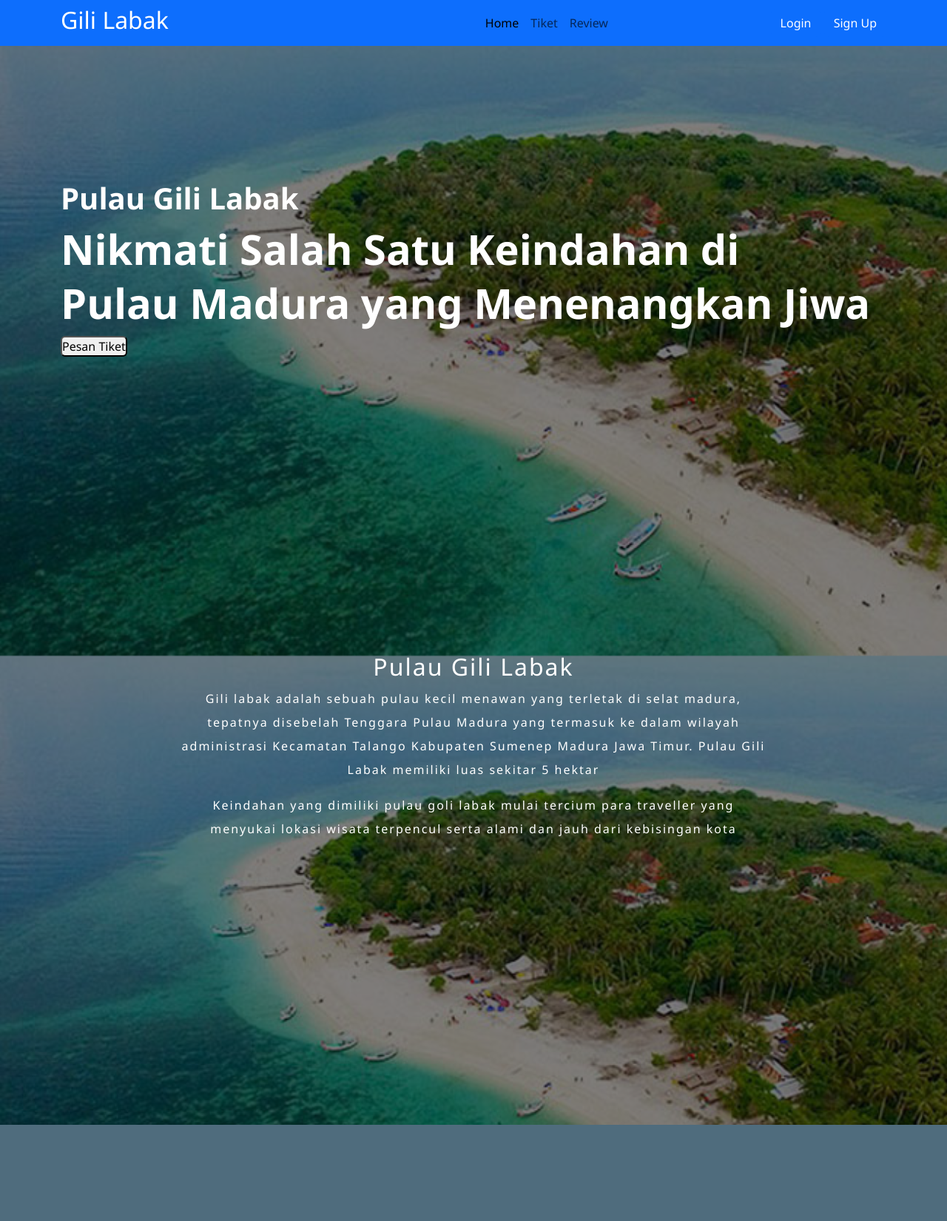
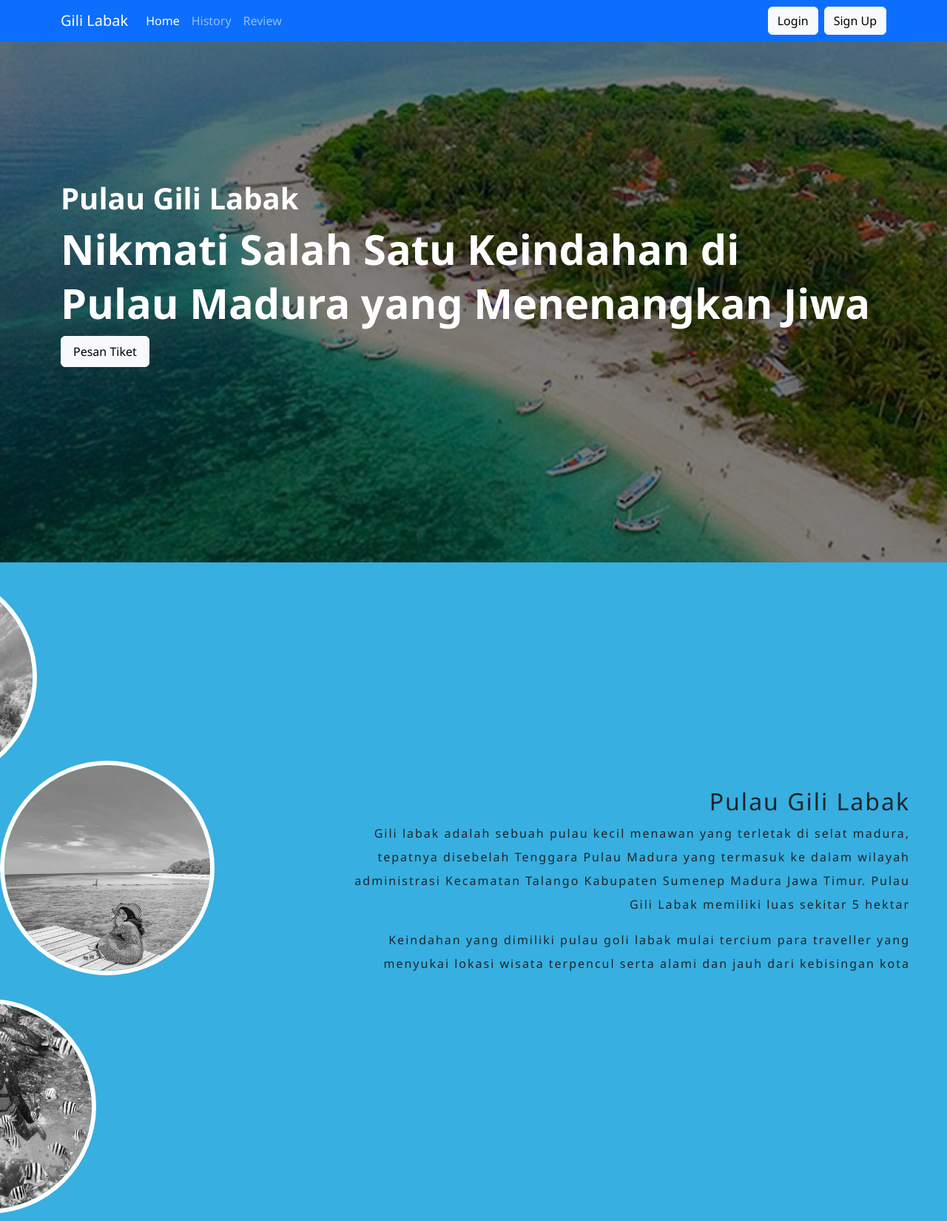
Before and after one commit to Hamdii160/projek-akhir-paw, a PHP site: page / in a window 1280 px wide. Shown: the whole page at 74% size. Before the commit the page ends 1520 px from the top, so only its background shows below. Run offline with PHP 8.4, Linux system fonts and the light colour scheme; data that the repository does not hold is empty.

Commit message:
perbaikan tampilan dashboard

```diff
--- a/css/style.css
+++ b/css/style.css
@@ -11,11 +11,11 @@ body {
 .hero-section {
     background-image: linear-gradient(rgba(0,0,0,0.5), rgba(0,0,0,0.5)), url('../img/dashboard.jpg');
     background-attachment: fixed;
-    height: 190vh;
+    height: 95vh;
     background-size: cover;
     background-position: center;
     padding-top: 100px;
-}
+} */
 
 #nama-wisata {
     margin-right: 420px;
@@ -36,18 +36,64 @@ body {
 }
 
 .content-section {
-    margin-top: 25rem;
+    background-color: #37AFE1;
     display: flex;
-    justify-content: center;
-    align-items: center;
+    justify-content: flex-end;
 }
 
 .content {
+    padding-top: 19rem;
     max-width: 800px;
-    margin: 0 auto;
-    text-align: center;
+    margin-right: 50px;
+    text-align: end;
     letter-spacing: 2px;
     line-height: 2;
+}
+
+.content-img {
+    padding-top: 10px;
+    padding-bottom: 10px;
+    display: flex;
+    flex-direction: column;
+    margin-right: 10rem;
+}
+
+.wrapper {
+    height: 290px;
+    width: 290px;
+    border-radius: 50%;
+    overflow: hidden;
+    border: 6px solid #fff;
+}
+
+.wrapper img {
+    height: 100%;
+    width: 100%;
+    border-radius: 50%;
+    filter: grayscale(100%);
+    transition: 0.5s ease;
+    cursor: pointer;
+}
+
+
+.wrapper:nth-child(1) {
+    /* transform: translateY(-2rem);  */
+    transform: translateX(-15rem);
+}
+
+.wrapper:nth-child(2) {
+    /* transform: translateX(10rem);  */
+    transform: translateY(-2rem);
+}
+
+.wrapper:nth-child(3) {
+
+    transform: translateX(-10rem);
+}
+
+.wrapper img:hover {
+    transform: scale(1.3);
+    filter: grayscale(0%);
 }
 
 
--- a/index.php
+++ b/index.php
@@ -1,8 +1,8 @@
 <?php
 session_start();
 
-if(isset($_POST["pesan-tiket"])) {
-    if($_SESSION["user"] == null) {
+if(isset($_POST["pesan-tiket"]) || $_POST["history"] ) {
+    if(empty($_SESSION["user"])) {
         header("Location: login.php");
     } else {
         header("Location: add_tiket.php");
@@ -23,43 +23,57 @@ if(isset($_POST["pesan-tiket"])) {
     <link href="https://cdn.jsdelivr.net/npm/bootstrap@5.3.3/dist/css/bootstrap.min.css" rel="stylesheet" integrity="sha384-QWTKZyjpPEjISv5WaRU9OFeRpok6YctnYmDr5pNlyT2bRjXh0JMhjY6hW+ALEwIH" crossorigin="anonymous">
 </head>
 <body>
-    <nav class="navbar navbar-expand-sm fixed-top bg-primary">
+    <nav class="navbar navbar-expand-lg navbar-dark bg-primary fixed-top">
         <div class="container">
-            <h2 class="nav-item text-white" id="nama-wisata">Gili Labak</h2>
-            <div class="collapse navbar-collapse" id="collapsibleNavId">
-                <ul class="navbar-nav me-auto mt-2 mt-lg-0 text-center">
+            <a class="navbar-brand" href="#">Gili Labak</a>
+            <button class="navbar-toggler" type="button" data-bs-toggle="collapse" data-bs-target="#navbarNav" aria-controls="navbarNav" aria-expanded="false" aria-label="Toggle navigation">
+                <span class="navbar-toggler-icon"></span>
+            </button>
+            <div class="collapse navbar-collapse" id="navbarNav">
+                <ul class="navbar-nav me-auto mb-2 mb-lg-0">
                     <li class="nav-item">
-                        <a class="nav-link active" href="#">Home </span></a>
+                        <a class="nav-link active" href="#">Home</a>
                     </li>
                     <li class="nav-item">
-                        <a class="nav-link" href="#">Tiket</a>
+                        <form method="post" class="d-inline">
+                            <button type="submit" name="history" class="btn nav-link">History</button>
+                        </form>
                     </li>
                     <li class="nav-item">
                         <a class="nav-link" href="#">Review</a>
                     </li>
                 </ul>
-                <form class="d-flex my-2 my-lg-0">
-                    <div class="button">
-                        <!-- <form action="" method="post"> -->
-                        <a href="" class="btn btn-primary">Login</a>
-                        <a href="" class="btn btn-primary">Sign Up</a>
-                        <!-- </form> -->
+                <div class="d-flex">
+                    <a href="login.php" class="btn btn-light me-2">Login</a>
+                    <a href="signup.php" class="btn btn-light">Sign Up</a>
                 </div>
-                </form>
             </div>
         </div>
     </nav>
+
 
     <div class="hero-section">
         <div class="container text-white">
             <h3>Pulau Gili Labak</h3>
             <h1>Nikmati Salah Satu Keindahan di <br>Pulau Madura yang Menenangkan Jiwa</h1>
             <form action="" method="post">
-                <button class=" rounded" type="submit" name="pesan-tiket">Pesan Tiket</button>
+                <button class="p-2 px-3 rounded btn btn-light" type="submit" name="pesan-tiket">Pesan Tiket</button>
             </form>
         </div>
+    </div>
 
-        <section class="content-section text-white text-center">
+    <section class="content-section text-center">
+        <div class="content-img flex-wrap">
+            <div class="wrapper">
+                <img src="img/wisata(1).webp" alt="">
+            </div>
+            <div class="wrapper">
+                <img src="img/wisata(2).jpg" alt="">
+            </div>
+            <div class="wrapper">
+                <img src="img/wisata.jpg" alt="">
+            </div>
+        </div>
         <div class="content">
             <h2>Pulau Gili Labak</h2>
             <p>Gili labak adalah sebuah pulau kecil menawan yang terletak di selat madura, tepatnya disebelah Tenggara Pulau Madura yang termasuk ke dalam wilayah administrasi Kecamatan Talango Kabupaten Sumenep Madura Jawa Timur. Pulau Gili Labak memiliki luas sekitar 5 hektar</p>
@@ -67,8 +81,6 @@ if(isset($_POST["pesan-tiket"])) {
         </div>
     </section>
 
-    </div>
-
     <script src="https://cdn.jsdelivr.net/npm/bootstrap@5.3.3/dist/js/bootstrap.bundle.min.js" integrity="sha384-YvpcrYf0tY3lHB60NNkmXc5s9fDVZLESaAA55NDzOxhy9GkcIdslK1eN7N6jIeHz" crossorigin="anonymous"></script>
 </body>
 </html>
```
Also changed, not shown: login.php (+22 -0 lines), img/wisata(1).webp (added), img/wisata(2).jpg (added), img/wisata.jpg (added), user/add_user.php (added). Lines whose indentation alone changed are shown as unchanged.
